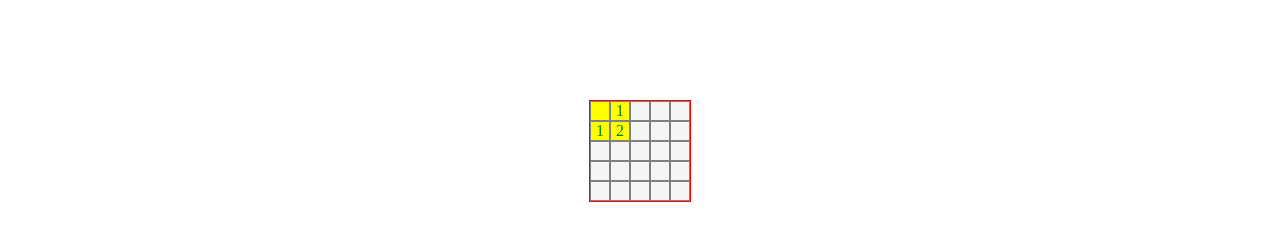
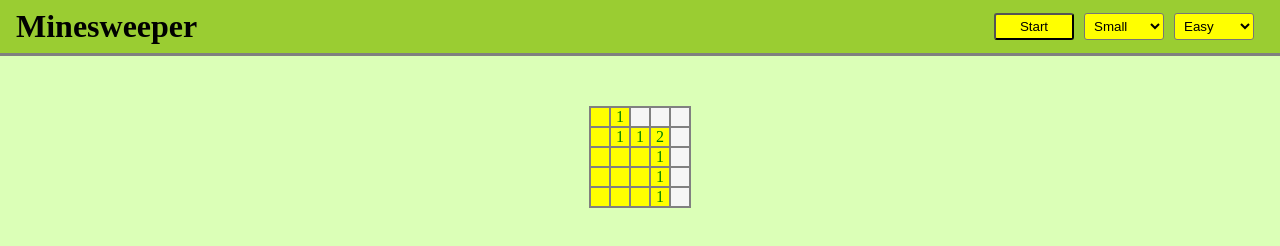
Before and after one commit to fg5002/Basic-Minesweeper, a plain HTML site: page index.html in a window 1280 px wide. Both pictures are taken after a click on the element 600 px from the left and 111 px from the top of the page. Drawn offline with nearby package versions, Linux system fonts and the light colour scheme; files that its build step writes are made by us from their sources.

Commit message:
minesweeper.js module added

```diff
--- a/index.html
+++ b/index.html
@@ -6,11 +6,13 @@
     <title>Javascript game</title>
 
     <link rel="stylesheet" href="./out/css/style.css" />
-    <script src="./src/js/game.js" defer></script>
+    <script type="module" src="./src/js/game.js" defer></script>
+    <!--script src="./src/js/mine.js" defer></script-->
+
 </head>
 <body>
-    <div class="wrapper">
+    <!--div class="wrapper">
         <div class="minefield"></div>
-    </div>
+    </div-->
 </body>
 </html>
--- a/src/js/game.js
+++ b/src/js/game.js
@@ -1,9 +1,15 @@
+import {game} from "./minesweeper.js"
+
+window.addEventListener('DOMContentLoaded',()=> new game())
+
+/* -------------------------------------------------------------------------------------
+
 let fieldSides
 let numberOfMines
 let hiddenFields
 
 window.addEventListener('DOMContentLoaded',()=> {
-    fieldSides=5
+    fieldSides=10
     numberOfMines=(fieldSides**2/5).toFixed(0)
     hiddenFields=fieldSides**2
     generateMinefield()
@@ -120,3 +126,5 @@ function checkNeighbors(f){
     if(mine>0) f.textContent=mine
     else if(res.length>0) res.map(checkNeighbors)
 }
+
+-----------------------------------------------------------------------------*/
--- /dev/null
+++ b/src/js/minesweeper.js
@@ -0,0 +1,272 @@
+let mfld
+let nbar
+let menu
+let mineFieldWidth=5
+let mineFieldHeight=5
+let minePercent=10
+
+class game{
+    constructor(){
+        new navbar()
+        new startButton()
+        new sizeSelect()
+        new modeSelect()
+        mfld=new mineField(mineFieldWidth,mineFieldHeight,minePercent)
+    }
+
+    static changeMode(){
+        document.querySelector('.wrapper').remove()
+        mfld=new mineField(mineFieldWidth,mineFieldHeight,minePercent)
+    }
+}
+
+class navbar{
+    constructor(){
+        nbar=document.createElement('div')
+        nbar.classList.add('navbar')
+        document.querySelector('body').appendChild(nbar)
+        let h1=document.createElement('h1')
+        h1.textContent="Minesweeper"
+        nbar.appendChild(h1)
+        menu=document.createElement('div')
+        menu.classList.add('menuwrapper')
+        nbar.appendChild(menu)
+    }
+}
+
+class startButton{
+    constructor(){
+        let stbtn=document.createElement('input')
+        stbtn.classList.add('startbtn')
+        stbtn.setAttribute('type','button')
+        stbtn.value="Start"
+        stbtn.textContent="Minesweeper"
+        stbtn.addEventListener('click',()=> mfld.newGame())
+        menu.appendChild(stbtn)
+    }
+}
+
+class sizeSelect{
+    constructor(){
+        let sisel=document.createElement('select')
+        sisel.classList.add('sizesel')
+        sisel.addEventListener('change',()=> this.changeSide(sisel.selectedIndex))
+        menu.appendChild(sisel)
+        let opt=document.createElement('option')
+        opt.textContent='Small'
+        sisel.appendChild(opt)
+        opt=document.createElement('option')
+        opt.textContent='Medium'
+        sisel.appendChild(opt)
+        opt=document.createElement('option')
+        opt.textContent='Large'
+        sisel.appendChild(opt)
+    }
+
+    changeSide(s){
+        switch (s) {
+            case 1:
+                mineFieldWidth=15
+                mineFieldHeight=15
+                break;
+            case 2:
+                mineFieldWidth=25
+                mineFieldHeight=25
+                break;
+            default:
+                mineFieldWidth=5
+                mineFieldHeight=5
+                break;
+        }
+        game.changeMode()
+    }
+}
+
+class modeSelect{
+    constructor(){
+        let mdsel=document.createElement('select')
+        mdsel.classList.add('modesel')
+        mdsel.addEventListener('change',()=> this.changeMode(mdsel.selectedIndex))
+        menu.appendChild(mdsel)
+        let opt=document.createElement('option')
+        opt.textContent='Easy'
+        mdsel.appendChild(opt)
+        opt=document.createElement('option')
+        opt.textContent='Medium'
+        mdsel.appendChild(opt)
+        opt=document.createElement('option')
+        opt.textContent='Hard'
+        mdsel.appendChild(opt)
+    }
+
+    changeMode(s){
+        switch (s) {
+            case 1:
+                minePercent=20
+                break;
+            case 2:
+                minePercent=25
+                break;
+            default:
+                minePercent=10
+                break;
+        }
+        game.changeMode()
+    }
+}
+
+class mineField{
+    constructor(fieldwidth, fieldheight, minepercent){
+        this.fieldwidth=fieldwidth
+        this.fieldheight=fieldheight
+        this.fieldNumber=this.fieldwidth*this.fieldheight
+        this.hiddenFields=this.fieldNumber
+        this.numberOfMines=(this.fieldNumber*(minepercent/100)).toFixed(0)
+        this.fields={};
+        this.init()
+        console.log(this.numberOfMines)
+    }
+
+    init(){
+        const wrapper=document.createElement('div')
+        wrapper.classList.add('wrapper')
+        document.querySelector('body').appendChild(wrapper)
+        const mfield=document.createElement('div')
+        mfield.classList.add('minefield')
+        wrapper.appendChild(mfield)
+        mfield.style.gridTemplateRows=`repeat(${this.fieldheight},20px)`
+        mfield.style.gridTemplateColumns=`repeat(${this.fieldwidth},20px)`
+
+        for(let i=0;i<this.fieldheight;i++){
+            for(let j=0;j<this.fieldwidth;j++){
+                let par=new field()
+                par.id=`${i}.${j}`
+                this.fields[par.id]=par
+                par.hideField()
+                mfield.appendChild(par.div)
+            }
+        }
+    }
+
+    newGame(){
+        this.hiddenFields=this.fieldNumber
+        Object.entries(this.fields).map(d=> {
+            let fld=this.fields[d[0]]
+            fld.mined=false
+            fld.div.classList.remove('mine','flag')
+            fld.hideField()
+        })
+    }
+
+    gameOver(res){
+        console.log(res ? 'You have won!' : 'Bumm! You have lost!')
+        Object.entries(this.fields).map(d=>
+            this.fields[d[0]].div.classList.remove('hide','flag'))
+    }
+
+    checkIfWin(){
+        if(mfld.hiddenFields==mfld.numberOfMines) this.gameOver(true)
+    }
+
+    getRandomInt(min,max) {
+        min=Math.ceil(min);
+        max=Math.floor(max);
+        return Math.floor(Math.random()*(max-min)+min);
+    }
+
+    getNeighbors(f){
+        const ar=[[-1,-1],[0,-1],[1,-1],[-1,0],[1,0],[-1,1],[0,1],[1,1]]
+        let selfPos=f.id.split('.').map(d=>{
+            return parseInt(d);
+        })
+        return ar.map(d=>{
+            let x=selfPos[0]+d[0]
+            let y=selfPos[1]+d[1]
+            if((x>=0 && x<this.fieldwidth) && (y>=0 && y<this.fieldheight)){
+                return `${x}.${y}`
+            }
+        }).filter(f=> f!==undefined)
+    }
+
+    plantMines(f){
+        let savedPlace=this.getNeighbors(f)
+        savedPlace.push(f.id)
+        let i=0
+        while (i < this.numberOfMines) {
+            let x=this.getRandomInt(0,this.fieldwidth)
+            let y=this.getRandomInt(0,this.fieldheight)
+            let pos=`${x}.${y}`
+            let p=this.fields[pos]
+            if(p.mined==false && !savedPlace.includes(pos)){
+                p.mined=true
+                p.div.classList.add('mine')
+                i++
+            }
+        }
+    }
+
+    checkNeighbors(f){
+        if(f.hidden==false) return false
+        let mine=0
+        let n=this.getNeighbors(f)
+        let res=n.map(d=>{
+            let p=this.fields[d]
+            if(p.mined) mine++
+            else return p
+        })
+        f.unhideField()
+        if(mine>0) f.div.textContent=mine
+        else if(res.length>0) res.map(d=>this.checkNeighbors(d))
+    }
+}
+
+class field{
+    constructor(){
+        this.id='';
+        this.hidden=false
+        this.flagged=false
+        this.mined=false
+        this.div=document.createElement('div')
+        this.div.classList.add('field')
+        this.div.addEventListener('click',()=> this.stepOnField(this))
+        this.div.addEventListener('contextmenu',(e)=>{
+            this.toggleFlag()
+            e.preventDefault()
+        })
+    }
+
+    stepOnField(f){
+        if(!this.div.classList.contains('hide')) return false  // nem működik a this.hidden
+        if(mfld.hiddenFields==mfld.fieldNumber) mfld.plantMines(this)
+        if(f.mined) mfld.gameOver(false)
+        else{
+            mfld.checkNeighbors(this)
+            mfld.checkIfWin()
+        }
+
+    }
+
+    toggleFlag(){
+        if(this.div.classList.contains('hide')){
+            this.flagged ? this.flagged=false : this.flagged=true
+            this.div.classList.toggle('flag')
+        }
+    }
+
+    hideField(){
+        this.hidden=true
+        this.div.textContent=""
+        this.div.classList.add('hide')
+    }
+
+    unhideField(){
+        this.hidden=false
+        this.div.classList.remove('hide')
+        mfld.hiddenFields--
+        if(this.flagged) this.toggleFlag()
+    }
+}
+
+export {
+    game
+}
--- a/src/scss/style.scss
+++ b/src/scss/style.scss
@@ -4,8 +4,38 @@
     padding: 0;
 }
 
+body{
+    background-color: #dbffb7;
+}
+
+.navbar{
+    display: flex;
+    position: sticky;
+    top: 0px;
+    background-color: yellowgreen;
+    border-bottom: 3px solid grey;
+    padding: 0.5rem 1rem;
+}
+
+.menuwrapper{
+    display: flex;
+    margin-left: auto;
+    float: right;
+    justify-content: right;
+    gap: 10px;
+    background-color:yellowgreen;
+    padding: 5px 10px;
+}
+
+.startbtn,.sizesel,.modesel{
+    background-color: yellow;
+    padding: 3px 5px;
+    border-radius: 3px;
+    width: 80px;
+}
+
 .wrapper{
-    margin-top: 100px;
+    margin-top: 50px;
     display: flex;
     justify-content: center;
     align-items: center;
@@ -14,15 +44,13 @@
 .minefield{
     width: auto;
     display: grid;
-    border: 1px solid red;
-
+    border: 1px solid grey;
     .field{
         background-color: yellow;
         text-align: center;
         border: 1px solid grey;
         color: green;
         font-weight: 400;
-
     }
     .mine{
         background-color: red;
```
